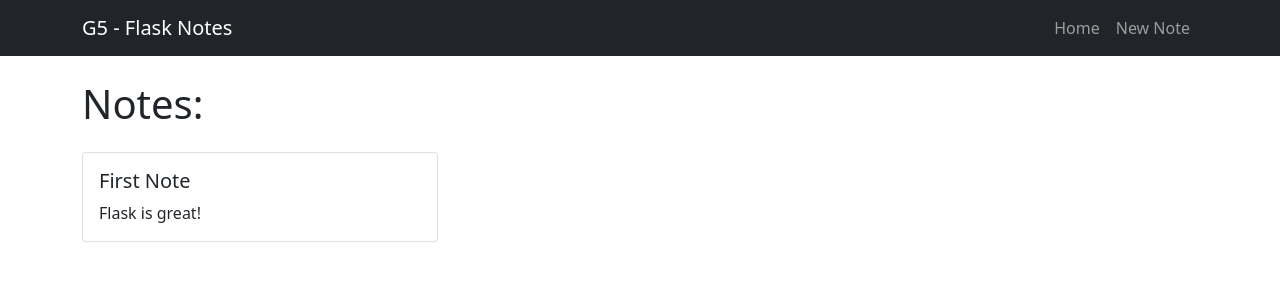
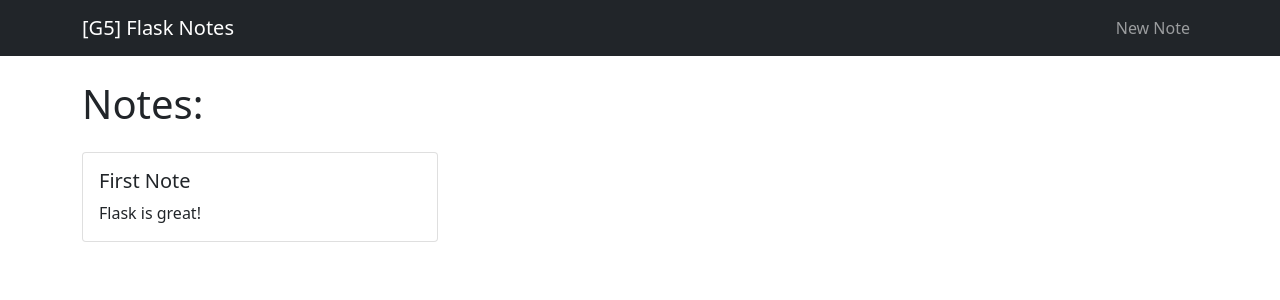
Before and after one commit to ninitato/g5-crud, a Flask app: page / in a window 1280 px wide. Shown: the top 300 px of the page. Run offline with Flask 3, Linux system fonts and the light colour scheme; data comes from the database, SQL or seed files in the repository.

Commit message:
removed redundant "home", modified title

```diff
--- a/templates/base.html
+++ b/templates/base.html
@@ -3,15 +3,14 @@
 <head>
     <meta charset="UTF-8">
     <meta name="viewport" content="width=device-width, initial-scale=1.0">
-    <title>G5 - Flask Notes</title>
+    <title>G5 Flask Notes</title>
     <link href="https://cdn.jsdelivr.net/npm/bootstrap@5.1.3/dist/css/bootstrap.min.css" rel="stylesheet">
 </head>
 <body>
     <nav class="navbar navbar-expand-lg navbar-dark bg-dark">
         <div class="container">
-            <a class="navbar-brand" href="{{ url_for('index') }}">G5 - Flask Notes</a>
+            <a class="navbar-brand" href="{{ url_for('index') }}">[G5] Flask Notes</a>
             <div class="navbar-nav">
-                <a class="nav-link" href="{{ url_for('index') }}">Home</a>
                 <a class="nav-link" href="{{ url_for('create') }}">New Note</a>
             </div>
         </div>
```
